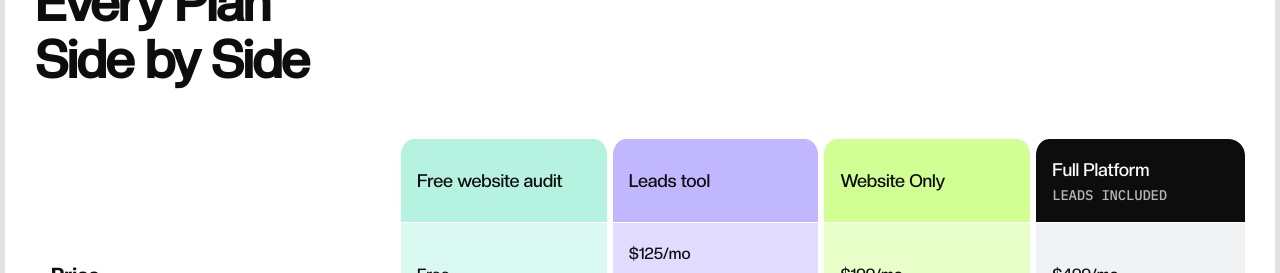
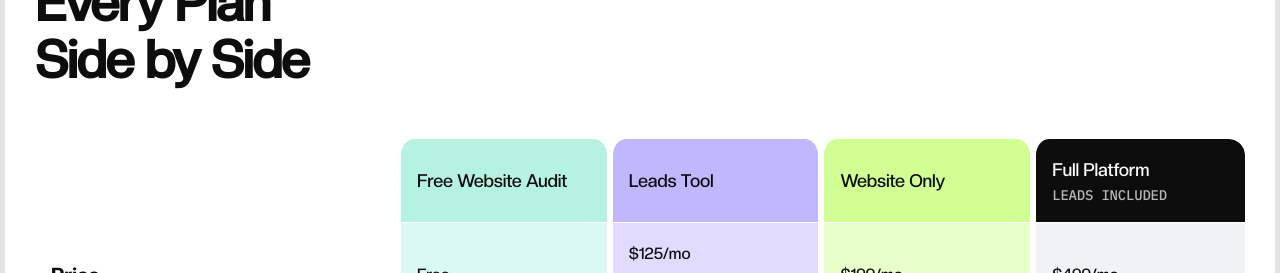
Before and after one commit to ChristianWare/fnf_27, a Next.js app: page /pricing in a window 1280 px wide. Shown: the part 2060-2333 px from the top of the page. Built offline with nearby package versions, Linux system fonts and the light colour scheme.

Commit message:
ui updates

```diff
--- a/src/components/PricingPage/ComparePlans/ComparePlans.tsx
+++ b/src/components/PricingPage/ComparePlans/ComparePlans.tsx
@@ -12,11 +12,11 @@ import Reveal from "@/components/shared/Reveal/Reveal";
 const plans = [
   {
     id: "audit",
-    name: "Free website audit",
+    name: "Free Website Audit",
     featured: false,
     tone: styles.toneOne,
   },
-  { id: "leads", name: "Leads tool", featured: false, tone: styles.toneTwo },
+  { id: "leads", name: "Leads Tool", featured: false, tone: styles.toneTwo },
   {
     id: "website",
     name: "Website Only",
```
